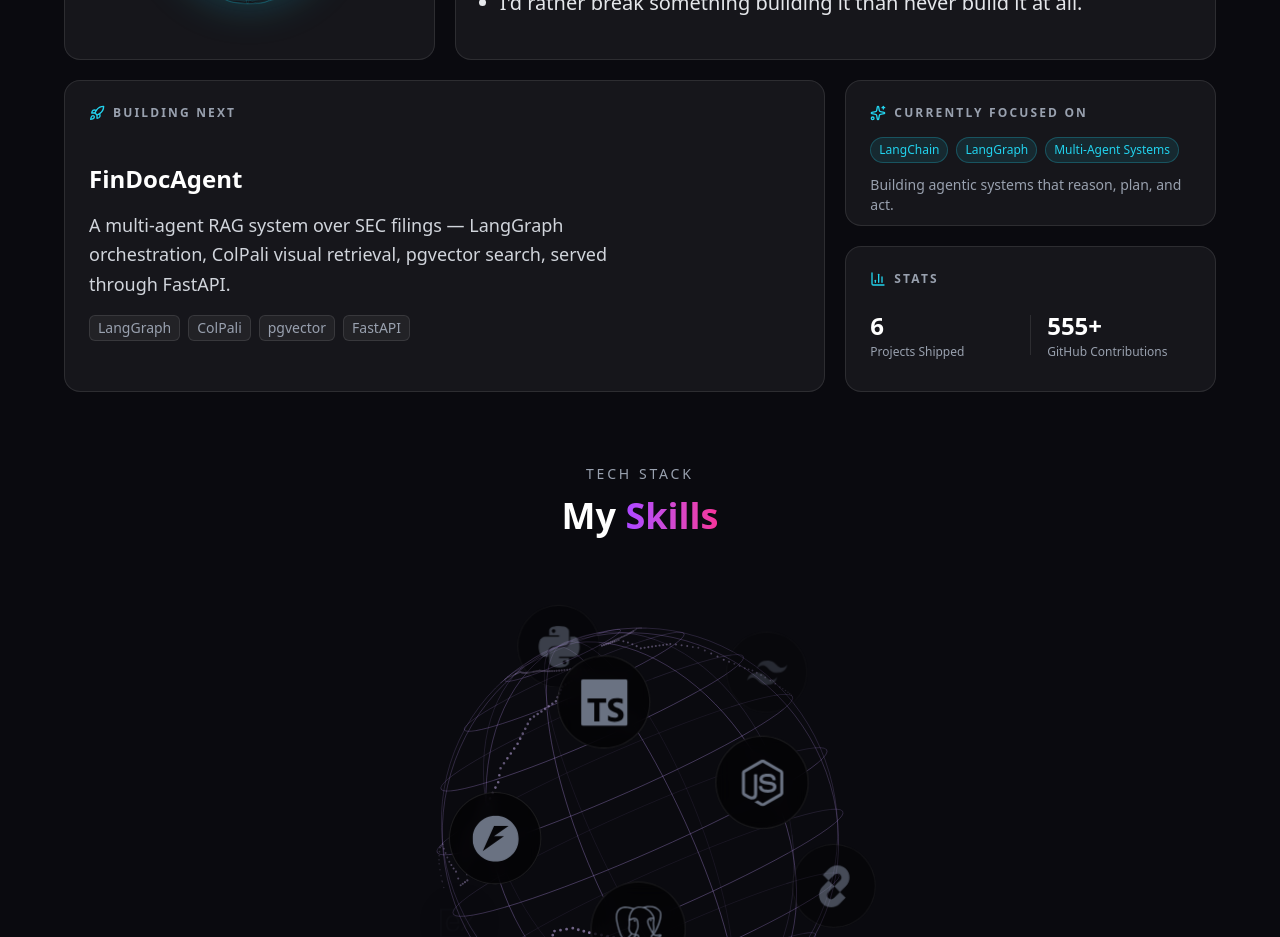
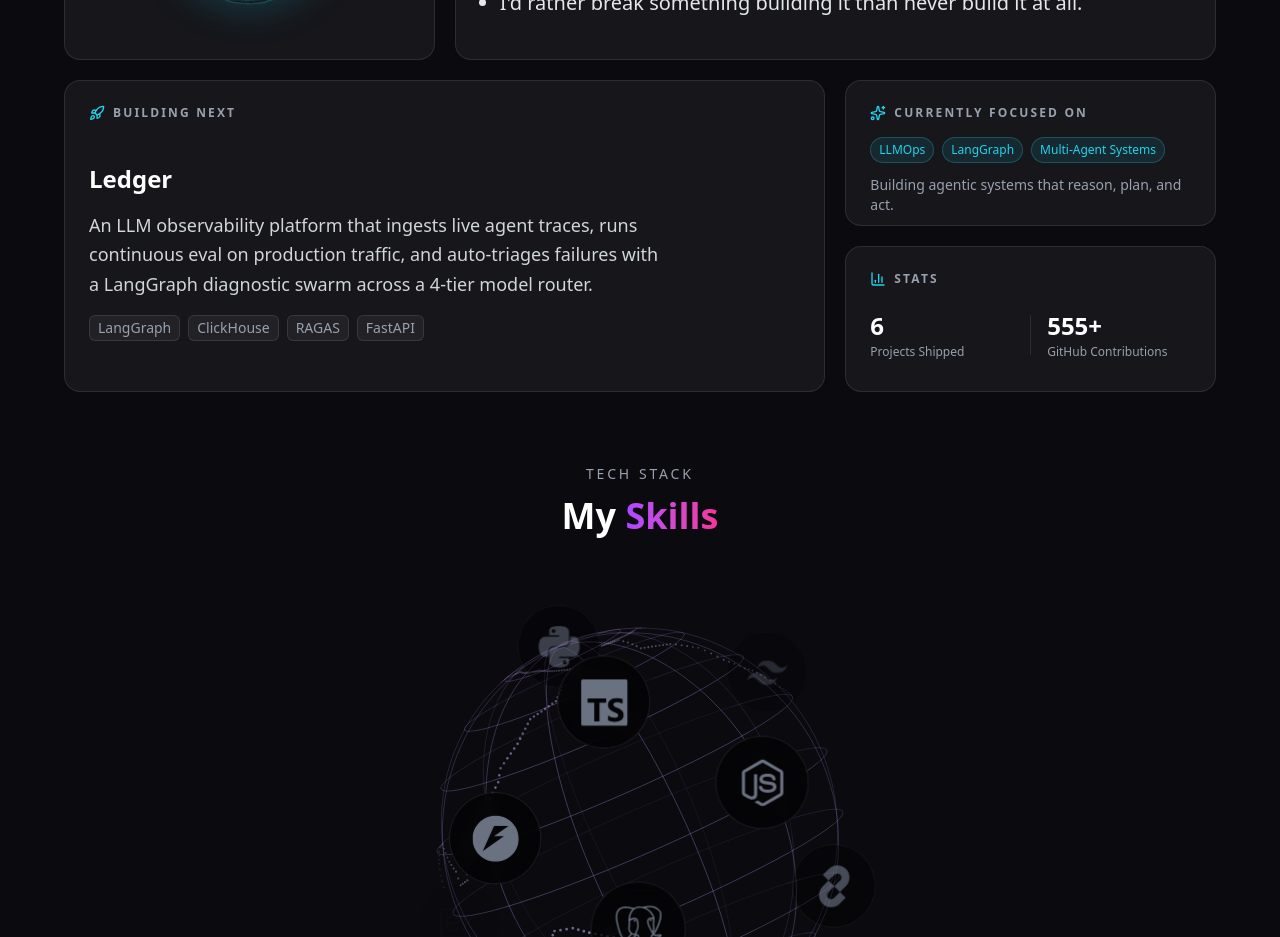
Before and after one commit to smitdighe/portfolio, a React (Vite) app: page / in a window 1280 px wide. Shown: the part 1200-2137 px from the top of the page. Built offline with nearby package versions, Linux system fonts and the light colour scheme.

Commit message:
update focus tags and project description in About section

```diff
--- a/src/components/sections/About.tsx
+++ b/src/components/sections/About.tsx
@@ -79,7 +79,7 @@ function BentoTile({
 /*  About section                                                      */
 /* ------------------------------------------------------------------ */
 
-const FOCUS_TAGS = ['LangChain', 'LangGraph', 'Multi-Agent Systems']
+const FOCUS_TAGS = ['LLMOps', 'LangGraph', 'Multi-Agent Systems']
 
 export default function About() {
   return (
@@ -129,14 +129,15 @@ export default function About() {
             className="md:col-span-2"
           >
             <div className="flex flex-1 flex-col justify-center">
-              <h3 className="text-2xl font-bold text-white">FinDocAgent</h3>
+              <h3 className="text-2xl font-bold text-white">Ledger</h3>
               <p className="mt-4 max-w-xl text-lg leading-relaxed text-gray-300">
-                A multi-agent RAG system over SEC filings — LangGraph
-                orchestration, ColPali visual retrieval, pgvector search, served
-                through FastAPI.
+                An LLM observability platform that ingests live agent traces,
+                runs continuous eval on production traffic, and auto-triages
+                failures with a LangGraph diagnostic swarm across a 4-tier model
+                router.
               </p>
               <div className="mt-4 flex flex-wrap gap-2">
-                {['LangGraph', 'ColPali', 'pgvector', 'FastAPI'].map((t) => (
+                {['LangGraph', 'ClickHouse', 'RAGAS', 'FastAPI'].map((t) => (
                   <span
                     key={t}
                     className="rounded-md border border-white/10 bg-white/5 px-2 py-0.5 text-sm text-gray-400"
```
